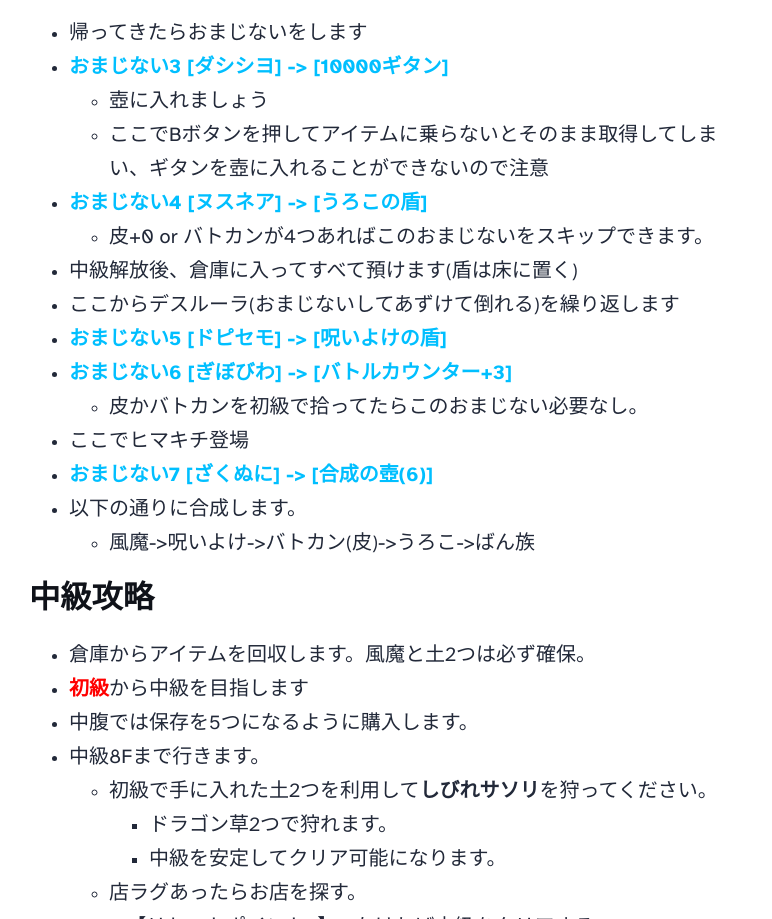
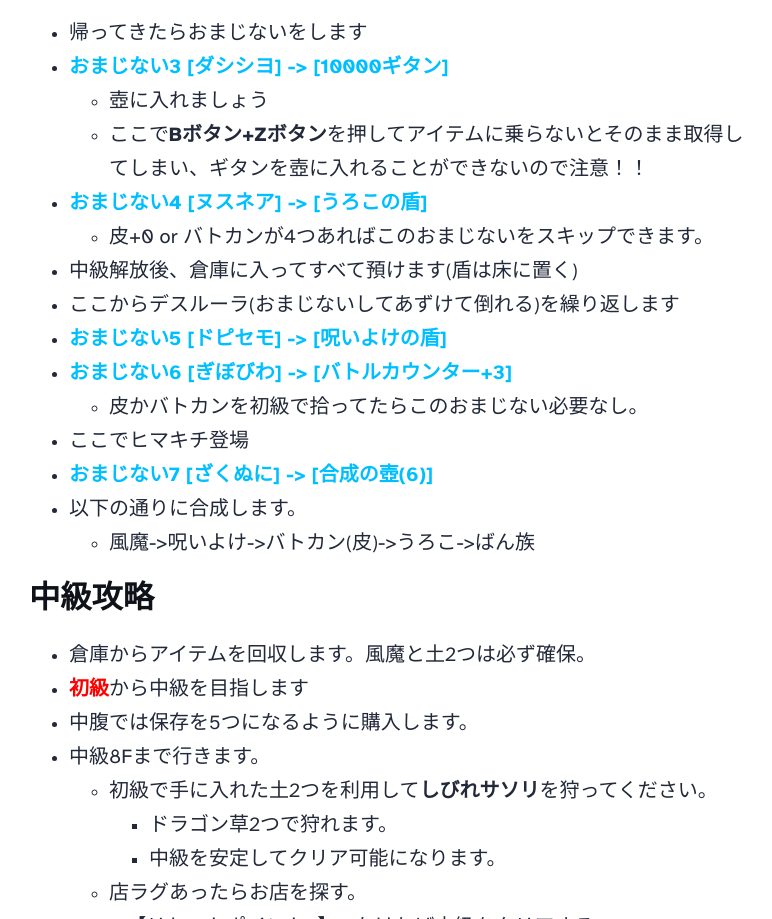
Before and after one commit to riwn/r-shiren2-blog, an Astro site: page /blog/chart/new-story-chart in a window 1280 px wide. Shown: the part 4713-5632 px from the top of the page, without its empty margins (251-1023 px from the left). Built offline with nearby package versions, Linux system fonts and the light colour scheme; Astro itself is replaced by a stand-in of ours.

Commit message:
story chart fix

```diff
--- a/src/content/blog/chart/new-story-chart.md
+++ b/src/content/blog/chart/new-story-chart.md
@@ -87,7 +87,7 @@ categories: chart
 - 帰ってきたらおまじないをします
 - <span style="color: DeepSkyBlue;">**おまじない3  [ダシシヨ] -> [10000ギタン]**</span>
   - 壺に入れましょう
-  - ここでBボタンを押してアイテムに乗らないとそのまま取得してしまい、ギタンを壺に入れることができないので注意
+  - ここで**Bボタン+Zボタン**を押してアイテムに乗らないとそのまま取得してしまい、ギタンを壺に入れることができないので注意！！
 - <span style="color: DeepSkyBlue;">**おまじない4  [ヌスネア] -> [うろこの盾]**</span>
   - 皮+0 or バトカンが4つあればこのおまじないをスキップできます。
 - 中級解放後、倉庫に入ってすべて預けます(盾は床に置く)
```
